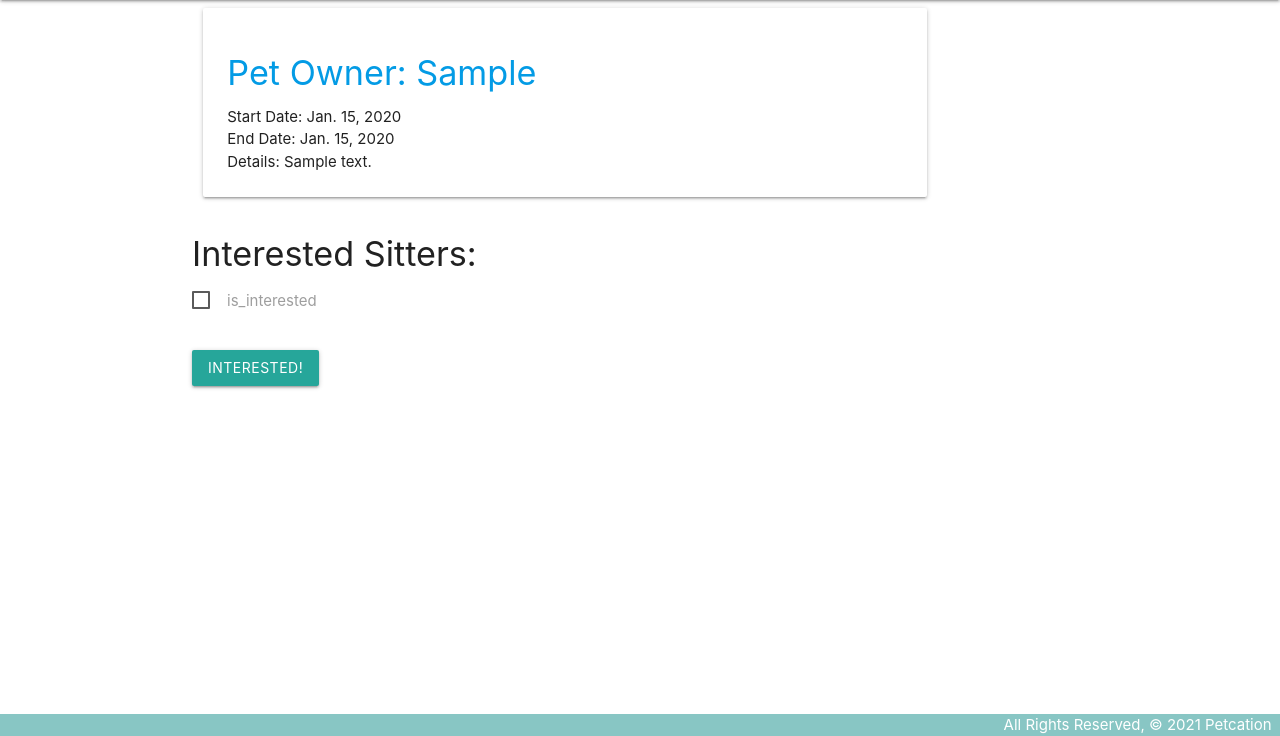
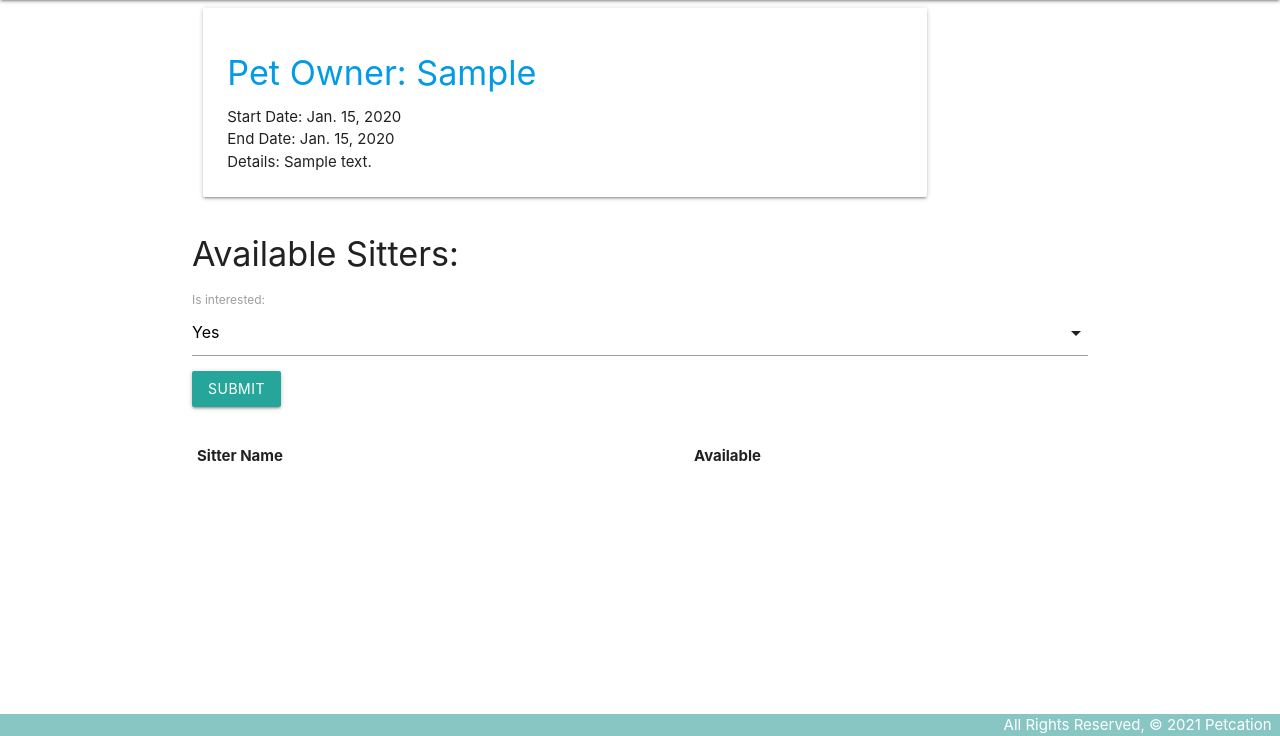
Before and after one commit to beccaawhite/petcation, a Django app: page /posts/1/ in a window 1280 px wide. Shown: the part 64-800 px from the top of the page. Run offline with Django 3.2, Linux system fonts and the light colour scheme; tables that the repository leaves empty hold one stand-in row (values such as "Sample post"); lists and menus that the app fills with data are empty; some web fonts are replaced.

Commit message:
change checkbox input in forms to choices. Update models and add choice field to ShowInterest model

```diff
--- a/main_app/admin.py
+++ b/main_app/admin.py
@@ -2,7 +2,7 @@
 # from django.contrib.auth.admin import UserAdmin
 
 # Register your models here.
-from .models import Owner, Sitter, Pet, Post, Photo, SitterPhoto, OwnerProfile
+from .models import Owner, Sitter, Pet, Post, Photo, SitterPhoto, OwnerProfile, ShowInterest
 
 
 admin.site.register(Owner)
@@ -12,3 +12,4 @@
 admin.site.register(Photo)
 admin.site.register(SitterPhoto)
 admin.site.register(OwnerProfile)
+admin.site.register(ShowInterest)
--- a/main_app/forms.py
+++ b/main_app/forms.py
@@ -1,8 +1,7 @@
 from django.forms import ModelForm
-from django import forms
+# from django import forms
 from .models import Pet, Post, ShowInterest
 
-IS_INTERESTED = ['Yes', 'No']
 
 class PetForm(ModelForm):
   class Meta:
@@ -14,19 +13,7 @@
     model = Post
     fields = ['start_date', 'end_date','details']
 
-class ShowInterestForm(forms.ModelForm):
-  # is_interested = forms.MultipleChoiceField(
-  #   required=False,
-  #   widget=forms.CheckboxSelectMultiple,
-  #   choices=IS_INTERESTED,
-  # )
-
-  is_interested = forms.BooleanField(required=False)
-
+class ShowInterestForm(ModelForm):
   class Meta:
     model = ShowInterest
     fields = ['is_interested']
-
-  def __init__(self, *args, **kwargs):
-        super(ShowInterestForm, self).__init__(*args, **kwargs)
-        self.fields['is_interested'].widget = forms.CheckboxInput()
--- a/main_app/models.py
+++ b/main_app/models.py
@@ -4,7 +4,10 @@
 from django.contrib.auth.models import User
 # Create your models here.
 
-
+IS_INTERESTED = (
+    ('Y', 'Yes'),
+    ('N', 'No')
+)
 
 class Owner(models.Model):
     user = models.OneToOneField(User, on_delete=models.CASCADE)
@@ -60,6 +63,7 @@
     end_date = models.DateField('end date')
     details = models.TextField(max_length=600)
     owner = models.ForeignKey(Owner, on_delete=models.CASCADE)
+    sitters = models.ManyToManyField(Sitter)
 
     def __str__(self):
         return self.details
@@ -70,7 +74,14 @@
 class ShowInterest(models.Model):
     sitter = models.ForeignKey(Sitter, on_delete=models.CASCADE)
     post = models.ForeignKey(Post, on_delete=models.CASCADE)
-    is_interested = models.BooleanField('interest status', default=False)
+    is_interested = models.CharField(
+        max_length=1,
+        choices=IS_INTERESTED,
+        default=IS_INTERESTED[0][1]
+    )
+
+    def __str__(self):
+        return f"{self.get_is_interested_display()}"
 
 
 class Photo(models.Model):
--- a/main_app/templates/posts/detail.html
+++ b/main_app/templates/posts/detail.html
@@ -27,29 +27,34 @@
     </div>
   </div>
   <div class="card-action">
-    <h4>Interested Sitters:</h4>
+    <h4>Available Sitters:</h4>
     <!-- Leaving the action empty makes the form post to the same url used to display it -->
-    <form action="" method="post">
+    <form action="{% url 'show_interest' post.id %}" method="post">
     <!-- Django requires the following for security purposes -->
       {% csrf_token %}
-        {# {{ show_interest_form.as_p }} #}
-
-        {{ form.non_field_errors }}
-        {{ form.source.errors }}
-        {{ form.source }}
-        <p>
-          <label>
-            <input type="checkbox" />
-            {{ form.is_interested.errors }}
-            {{ form.is_interested }}
-            <span>is_interested </span>
-          </label>
-        </p>
-      <br>
-      <input type="checkbox" name="is_interested" {% if show_interest_form.is_interested.value %}checked{% endif %} />
-      <input type="submit" value="Interested!" class="btn">
+      {{ show_interest_form.as_p }}
+      <input type="submit" value="Submit" class="btn">
     </form>
+    <br>
+    <table class="striped">
+      <thead>
+        <tr><th>Sitter Name</th><th>Available</th></tr>
+      </thead>
+      <tbody>
+        {% for interest in sitter.show_interest_set.all %}
+          <tr>
+            <td>{{interest.sitter.first_name}}</td>
+            <td>{{interest.get_is_interested_display}}</td>
+          </tr>
+        {% endfor %}
+      </tbody>
+    </table>
   </div>
 
 </main>
+<script>
+  // initialize the interest select
+  var selectEl = document.getElementById('id_is_interested');
+  M.FormSelect.init(selectEl);
+</script>
 {% endblock %}
--- a/main_app/urls.py
+++ b/main_app/urls.py
@@ -29,7 +29,6 @@
     path('sitters/<int:sitter_id>/add_sitter_photo/', views.add_sitter_photo, name='add_sitter_photo'),
     path('sitters/<int:sitter_id>/add_sitter_profile/', views.add_sitter_profile, name='add_sitter_profile'),
     path('owners/<int:owner_id>/add_owner_profile/', views.add_owner_profile, name='add_owner_profile'),
-
     path('posts/', views.posts_index, name='index'),
     path('posts/<int:post_id>/', views.posts_detail, name='posts_detail'),
     path('posts/<int:pk>/update/', views.PostUpdate.as_view(), name='posts_update'),
--- a/main_app/views.py
+++ b/main_app/views.py
@@ -9,8 +9,11 @@
 import boto3
 # S3_BASE_URL ='https://s3.us-west-1.amazonaws.com/'
 # BUCKET = 'beccaabucket'
-S3_BASE_URL = 'https://s3-us-west-1.amazonaws.com/'
-BUCKET = 'atusacatcollector'
+# S3_BASE_URL = 'https://s3-us-west-1.amazonaws.com/'
+# BUCKET = 'atusacatcollector'
+S3_BASE_URL = 'https://s3.us-west-2.amazonaws.com/'
+BUCKET = 'ninascats'
+
 
 # Define the home view
 def home(request):
@@ -239,25 +242,24 @@
   })
 
 def posts_detail(request, post_id):
+  # sitter = Sitter.objects.get(id=sitter_id)
   post = Post.objects.get(id=post_id)
+
   show_interest_form = ShowInterestForm()
   return render(request, 'posts/detail.html', {
     'post': post,
-    'show_interest_form': show_interest_form
+    'show_interest_form': show_interest_form,
   })
 
-def show_interest(request):
-  context = {}
-  context['form'] = ShowInterestForm()
-  # form = ShowInterestForm(request.POST)
-  # if form.is_valid():
-    # don't save the form to the db until it
-    # has the cat_id assigned
-    # show_interest = form.save(commit=False)
-    # show_interest.sitter_id = sitter_id
-    # show_interest.save()
-
-  return render(request, 'posts/detail.html', context)
+def show_interest(request, post_id):
+  print(request.user.id, ' THIS IS REQ.USER')
+  form = ShowInterestForm(request.POST)
+  if form.is_valid():
+    show_interest = form.save(commit=False)
+    show_interest.post_id = post_id
+    show_interest.sitter_id = request.user.id
+    show_interest.save()
+  return redirect(request, 'posts_detail', post_id=post_id)
 
 class PostUpdate(UpdateView):
   model = Post
```
Also changed, not shown: main_app/migrations/0001_initial.py, main_app/migrations/0002_auto_20210406_1951.py (deleted), main_app/migrations/0002_auto_20210407_1407.py (added).
